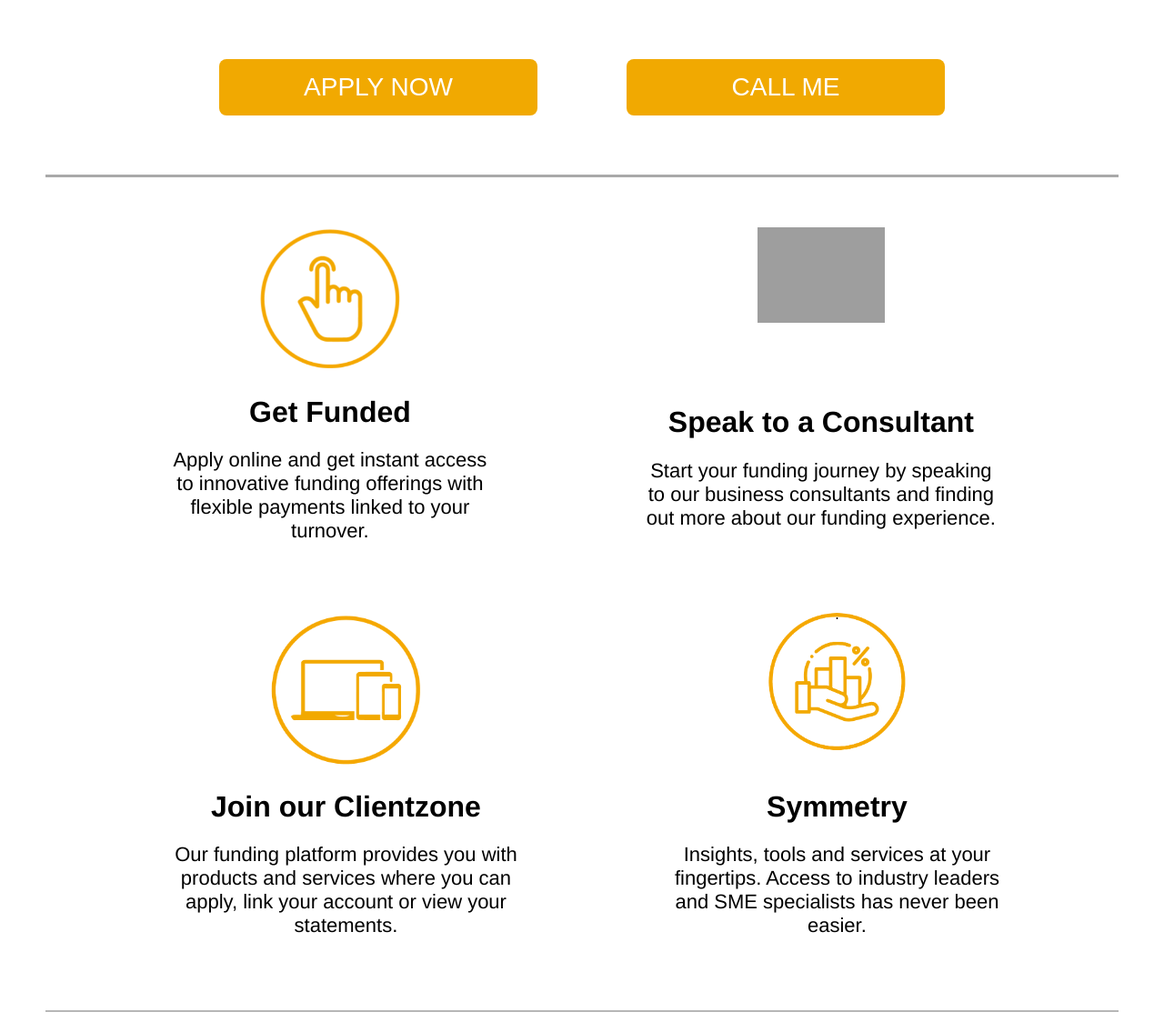
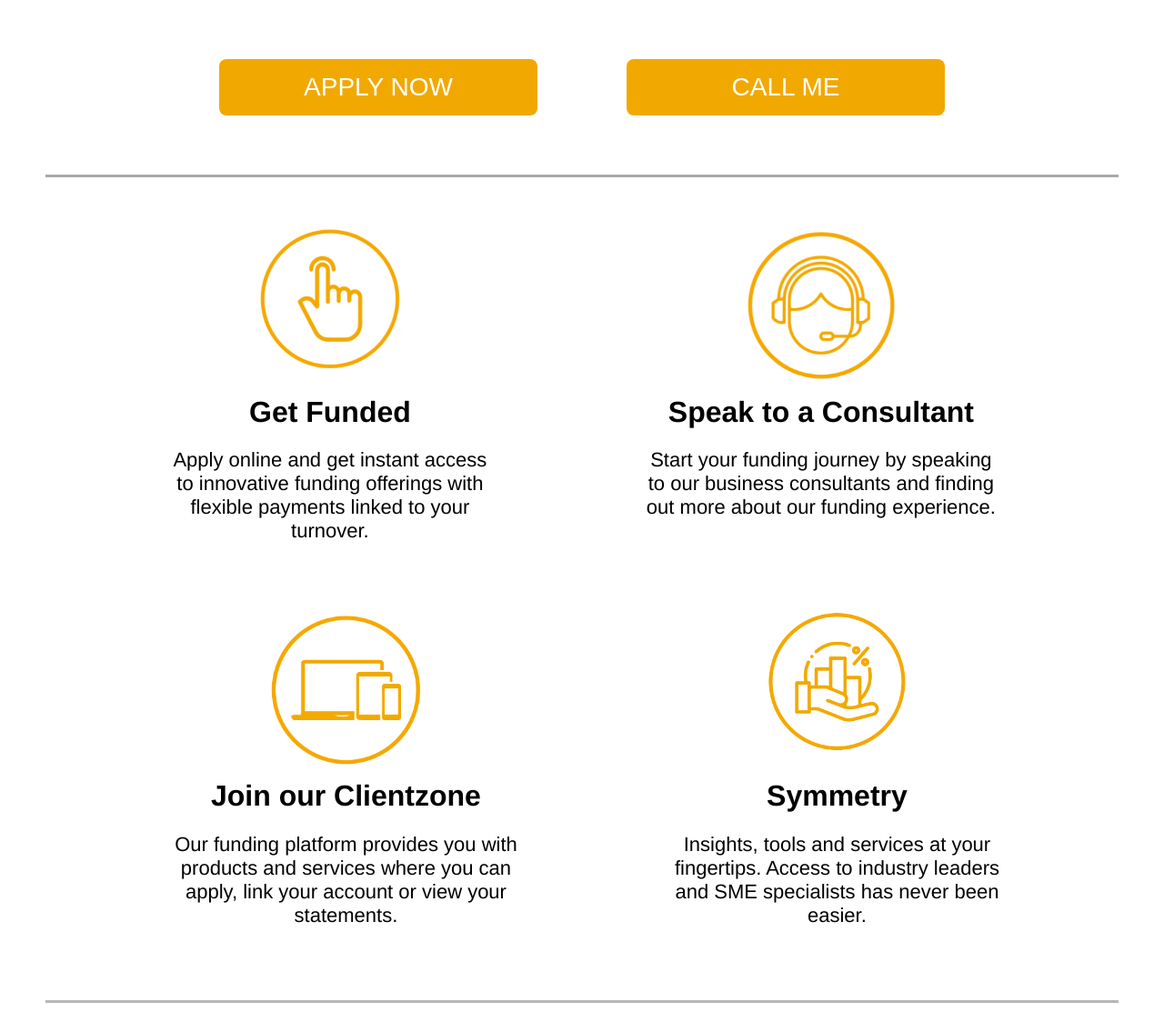
Before and after one commit to meganannerussell/business-capital-task-1-mailer, a PHP site: page / in a window 1280 px wide. Shown: the part 1334-2447 px from the top of the page at 91% size. Run offline with PHP 8.4, Linux system fonts and the light colour scheme; grey boxes are pictures that could not be loaded.

Commit message:
final edits

```diff
--- a/index.html
+++ b/index.html
@@ -98,8 +98,6 @@
             <div style="position: absolute;"> <a target="_blank" rel="noopener noreferrer"
                 href="https://portal.retailcapital.co.za/signup?utm_source=email&utm_medium=menu_bar&utm_campaign=apply_now "><img
                   src="assets/Icon- Get Funded.png" alt="img" class="icon2" /></a></div>
-            <!-- <div class="iconTextSpace"></div> -->
-
             <h1 class="iconH1">Get Funded</h1>
             <p style="width: 70%; font-size: 22px; padding-bottom: 30px;">
               Apply online and get instant access to innovative funding offerings with flexible payments linked to your
@@ -110,10 +108,8 @@
             style="display: flex; flex-direction: column; text-align: center; align-items: center; position: relative;">
             <div style="position: absolute;"> <a target="_blank" rel="noopener noreferrer"
                 href="https://www.retailcapital.co.za/contact-us/?utm_source=email&utm_medium=welcome&utm_campaign=241120 "><img
-                  src="asstes/Icon - Call Me.png" alt="img" class="icon1" /></a></div>
-            <div style="height: 180px;">.</div>
-
-            <h1>Speak to a Consultant</h1>
+                  src="assets/Icon - Call Me.png" alt="img" class="icon1" /></a></div>
+            <h1 class="iconH1">Speak to a Consultant</h1>
             <p style="width: 70%; font-size: 22px;">
               Start your funding journey by speaking to our business consultants and finding out more about our funding
               experience.
@@ -126,9 +122,7 @@
             <div style="position: absolute;"> <a target="_blank" rel="noopener noreferrer"
                 href="https://portal.retailcapital.co.za/signup?utm_source=email&utm_medium=menu_bar&utm_campaign=apply_now "><img
                   src="assets/Icon - Client Zone.png" alt="img" class="icon1" /></a></div>
-            <div style="height: 180px;">.</div>
-
-            <h1>Join our Clientzone</h1>
+            <h1 class="iconH1">Join our Clientzone</h1>
             <p style="width: 70%; font-size: 22px; padding-bottom: 30px;">
               Our funding platform provides you with products and services where you can apply, link your account or
               view your statements.
@@ -139,9 +133,7 @@
             <div style="position: absolute;"> <a target="_blank" rel="noopener noreferrer"
                 href="https://symmetryhub.co.za/?utm_source=email&amp;utm_medium=intro&amp;utm_campaign=231120  "><img
                   src="assets/Icon - Symmetry Hub.png" alt="img" class="icon2" /></a></div>
-            <div style="height: 180px;">.</div>
-
-            <h1>Symmetry</h1>
+            <h1 class="iconH1">Symmetry</h1>
             <p style="width: 70%; font-size: 22px; ">
               Insights, tools and services at your fingertips. Access to industry leaders and SME specialists has never
               been easier.
@@ -184,9 +176,6 @@
           src="assets/Icon - SM-05.png" alt="img" /></a>
     </div>
 
-
-
-
 </body>
 
 <script src="Challenge1.js"></script>
```
Also changed, not shown: index.css (+4 -18 lines).
